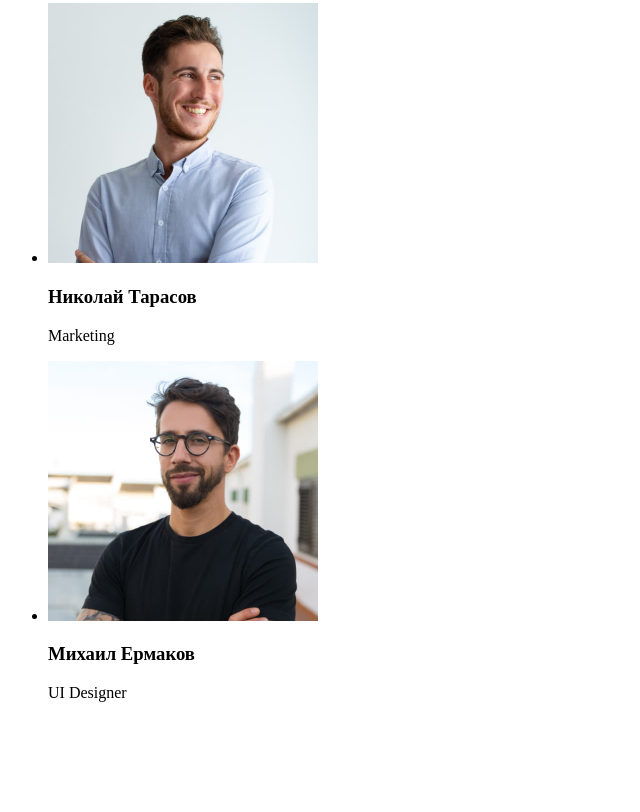
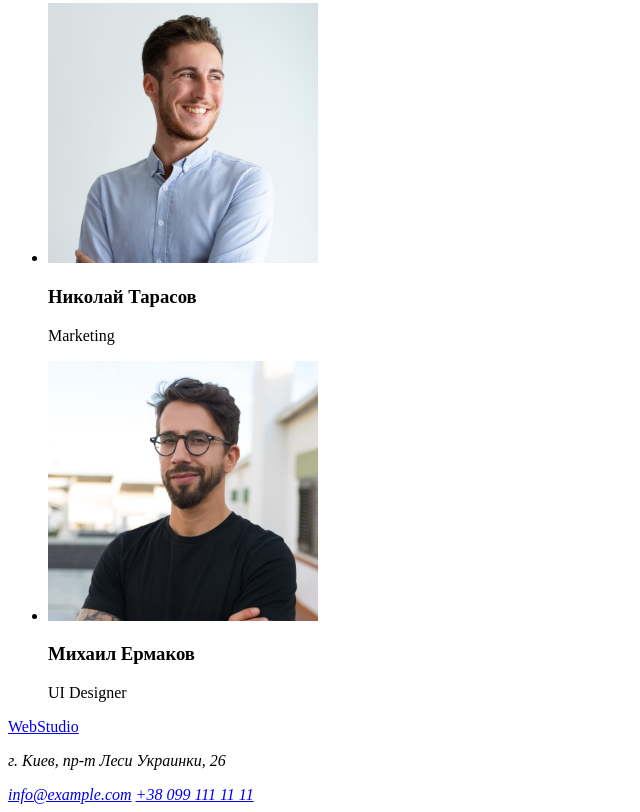
Before and after one commit to iyasinsky/goit-markup-hw-01, a plain HTML site: page index.html in a window 1280 px wide. Shown: the part 2342-3154 px from the top of the page, without its empty margins (0-640 px from the left). Before the commit the page ends 3060 px from the top, so only its background shows below. Drawn offline with Linux system fonts and the light colour scheme.

Commit message:
Добавил footer

```diff
--- a/index.html
+++ b/index.html
@@ -8,6 +8,7 @@
 </head>
 <body>
     <header>
+        <!--Навигация шапки-->
         <nav>
             <a href="./index.html">WebStudio</a>
 
@@ -97,5 +98,19 @@
     </section>
     </main>
 
+    <footer>
+        <!--Коробка для стилизации-->
+        <div>
+            <a href="./index.html">WebStudio</a>
+
+            <!--Адрес компании-->
+            <address>
+                <p>г. Киев, пр-т Леси Украинки, 26</p>
+                <a href="mailto:info@example.com">info@example.com</a>
+                <a href="tel:+380991111111">+38 099 111 11 11</a>
+            </address>
+        </div>
+    </footer>
+
 </body>
 </html>
```
